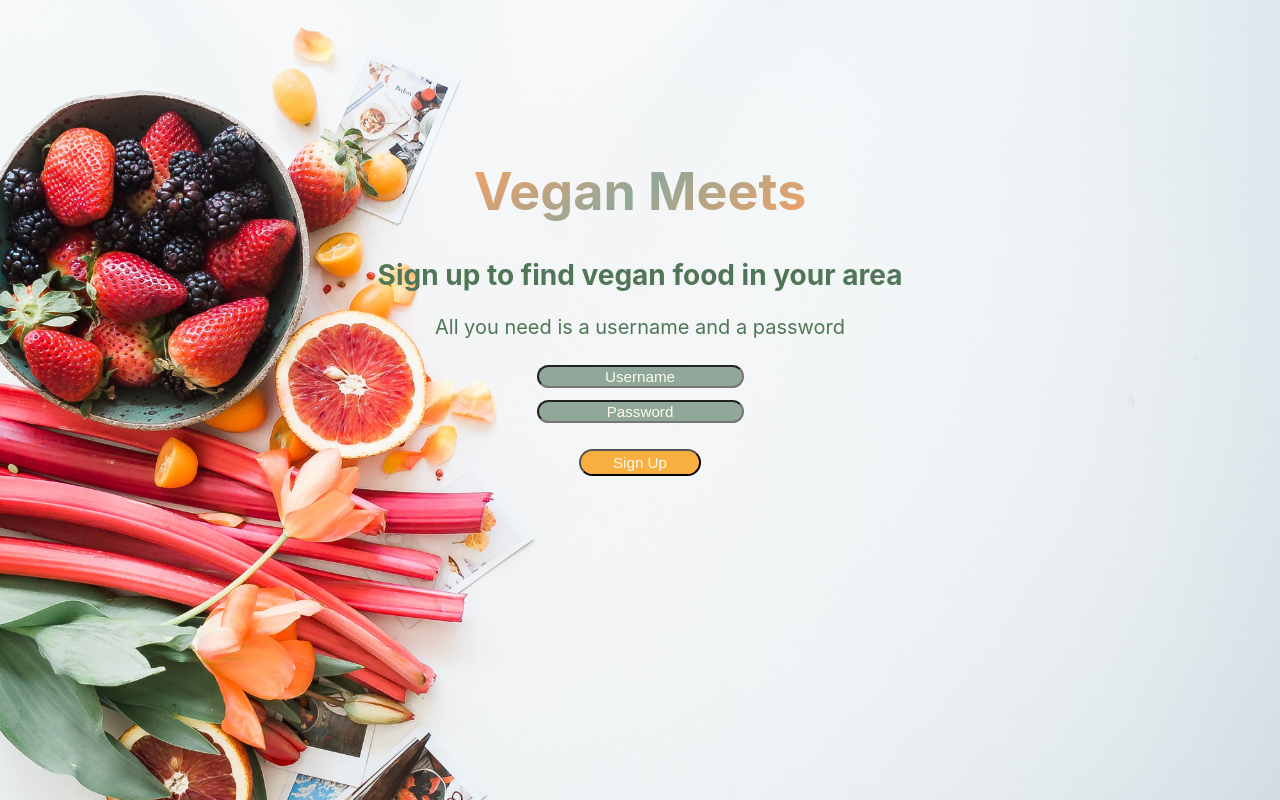
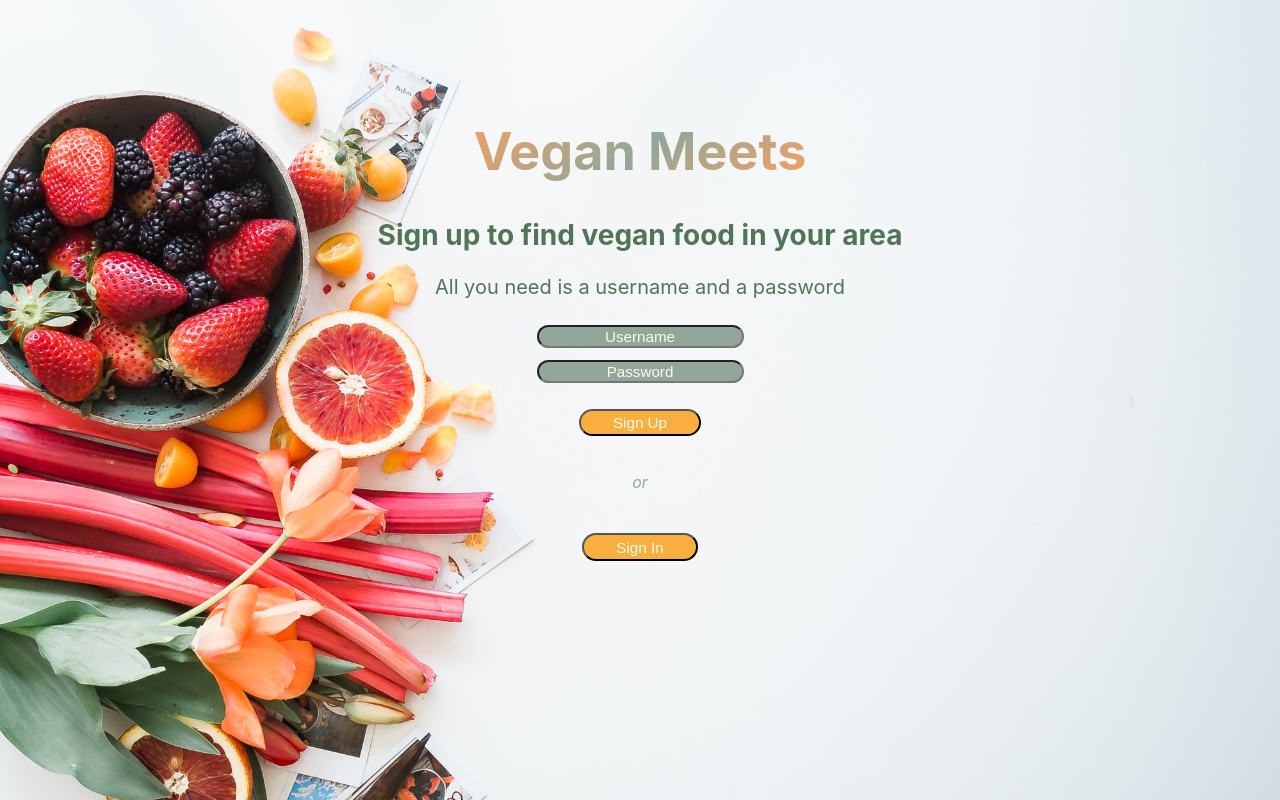
Before and after one commit to Web26-veganmeats/FE, a React (Create React App) app in the folder app/: page /register in a window 1280 px wide. Built offline with nearby package versions, Linux system fonts and the light colour scheme; what google-maps-react, react-geocode would draw is missing.

Commit message:
Login page linked to register + small styling fix on restaurant list page

```diff
--- a/app/src/components/Register.jsx
+++ b/app/src/components/Register.jsx
@@ -4,7 +4,7 @@ import { Formik, Form, Field, ErrorMessage } from "formik";
 import { axiosWithAuth } from "../utils/axiosWithAuth";
 
 const SignupDiv = styled.div`
-  margin-top: 20vh;
+  margin-top: 15vh;
   h2 {
     font-size: 1.75rem;
     color: #507657;
@@ -46,6 +46,8 @@ const SignupDiv = styled.div`
 
 const P = styled.p`
   font-style: italic;
+  margin-top: 6%;
+  color: #91a799;
 `;
 
 const validate = ({ username, password }) => {
@@ -83,6 +85,10 @@ const Register = props => {
       });
   };
 
+  const routeChange = () => {
+    props.history.push("/");
+  };
+
   return (
     <Formik
       onSubmit={handleSubmit}
@@ -115,7 +121,8 @@ const Register = props => {
                 {props.isSubmitting ? "Submitting" : "Sign Up"}
               </button>
             </Form>
-            {/* <P>or</P> */}
+            <P>or</P>
+            <button onClick={routeChange}>Sign In</button>
           </SignupDiv>
         );
       }}
--- a/app/src/components/RestaurantList.jsx
+++ b/app/src/components/RestaurantList.jsx
@@ -39,9 +39,8 @@ const ListDivs = styled.div`
   margin: 2% 10% 2% 10%;
 `;
 
-const ResturantList = (props) => {
+const ResturantList = props => {
   // console.log('Resturant List Props:', props)
-
 
   const [restaurants, setRestaurants] = useState([]);
 
@@ -110,6 +109,9 @@ const ResturantList = (props) => {
     <div>
       <img src={background} alt="background" className="list_background" />
       <NavBar />
+      <Link to="/addrestform">
+        <Button>Add Restaurant</Button>
+      </Link>
       <Form>
         <Input
           id="search"
@@ -120,8 +122,6 @@ const ResturantList = (props) => {
           value={searchTerm}
         />
       </Form>
-
-      <Link to='/addrestform'><Button>Add Restaurant</Button></Link>
 
       <section>{listRender}</section>
     </div>
```
